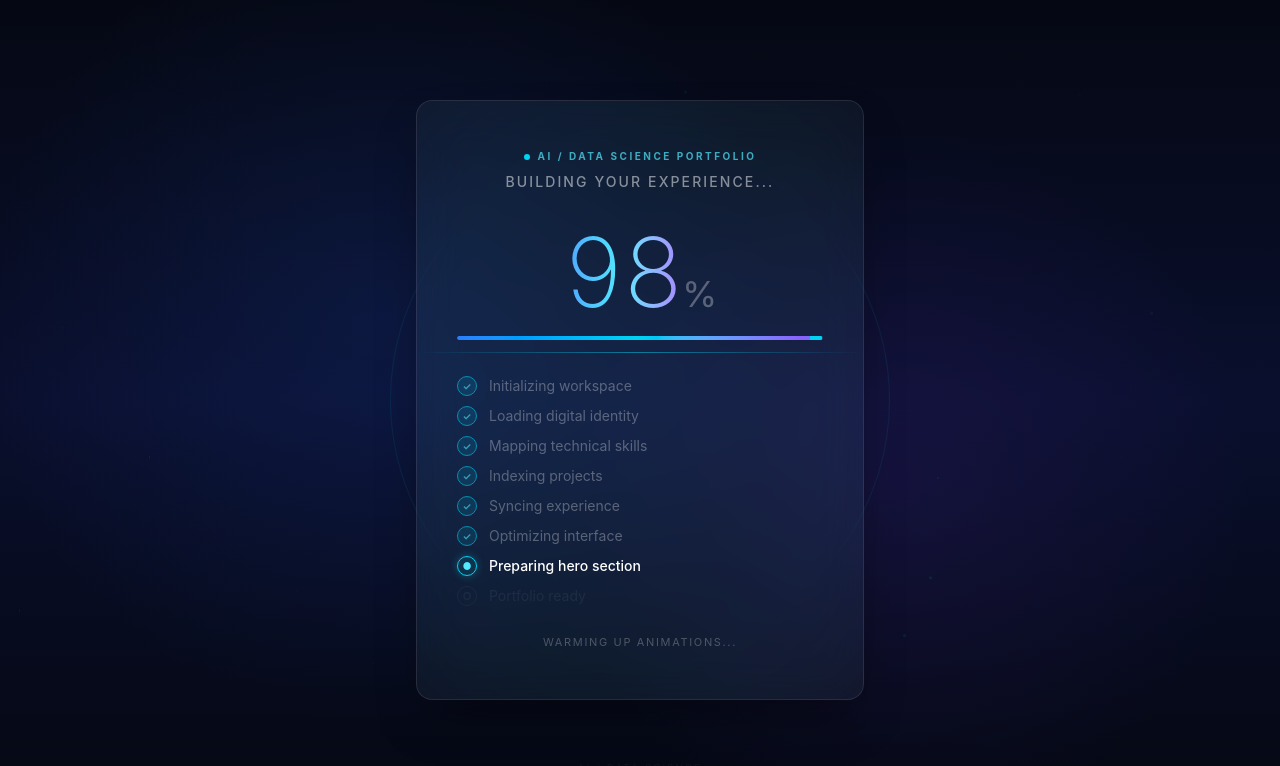
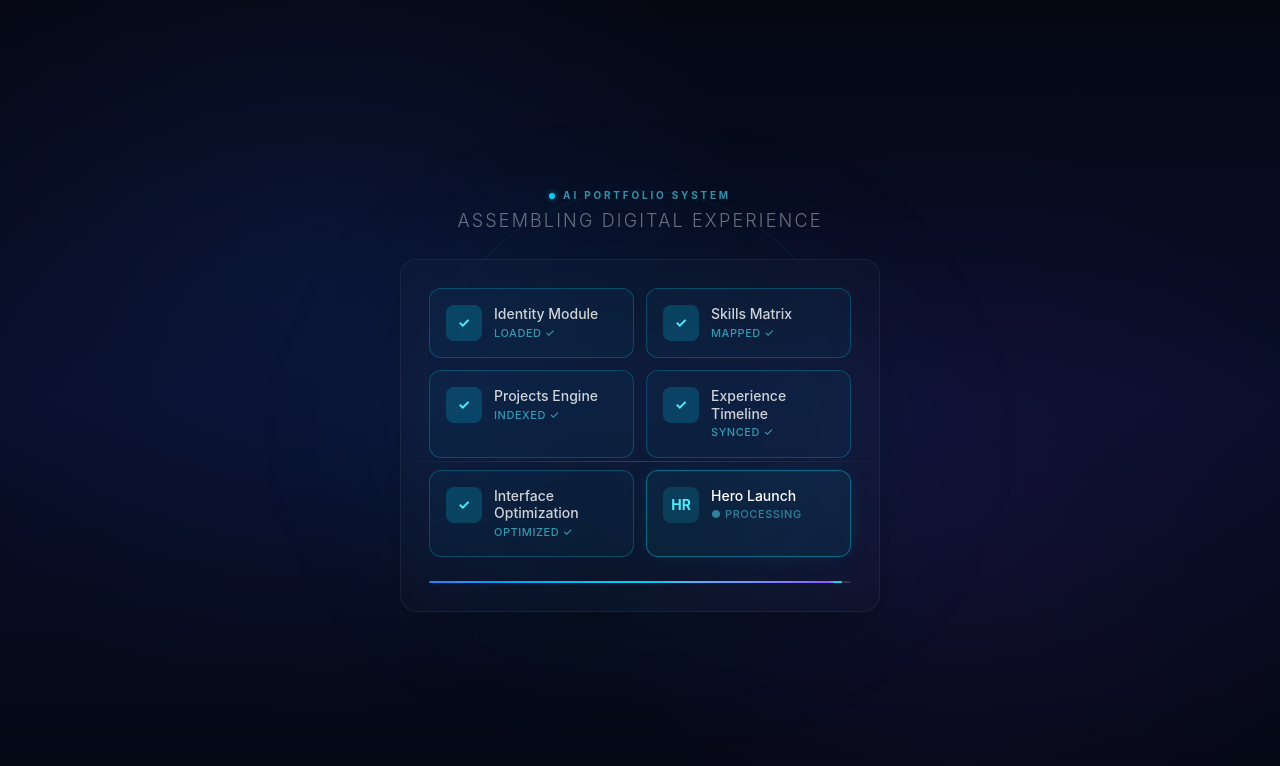
Before and after one commit to Nourhenebenothmen22/nourhene-portfolio, a React (Vite) app: page / in a window 1280 px wide. Shown: the top 766 px of the page. Built offline with nearby package versions, Linux system fonts and the light colour scheme.

Commit message:
feat: AI Portfolio Assembly intro with modules grid and returning visitor detection

```diff
--- a/src/components/IntroShow.jsx
+++ b/src/components/IntroShow.jsx
@@ -4,31 +4,30 @@ import { useLanguage } from "../context/LanguageContext.jsx";
 import { publicAsset } from "../utils/publicAsset.js";
 
 const heroProfileImage = "/image-portfolio/nourhene-profile.webp";
-const LOADER_DURATION = 5800;
-const MAX_DURATION = 7800;
+const FULL_DURATION = 6000;
+const SHORT_DURATION = 1500;
+const MAX_DURATION = 8000;
 
-const STEPS = [
-  { threshold: 0, label: "Initializing workspace", status: "Mounting virtual environment..." },
-  { threshold: 15, label: "Loading digital identity", status: "Verifying credentials..." },
-  { threshold: 30, label: "Mapping technical skills", status: "Indexing skill trees..." },
-  { threshold: 45, label: "Indexing projects", status: "Compiling project modules..." },
-  { threshold: 60, label: "Syncing experience", status: "Optimizing experience timeline..." },
-  { threshold: 75, label: "Optimizing interface", status: "Calibrating UI components..." },
-  { threshold: 90, label: "Preparing hero section", status: "Warming up animations..." },
-  { threshold: 100, label: "Portfolio ready", status: "Launching interface..." },
+const INTRO_MODULES = [
+  { id: "identity", label: "Identity Module", initials: "ID", status: "Loaded" },
+  { id: "skills", label: "Skills Matrix", initials: "SK", status: "Mapped" },
+  { id: "projects", label: "Projects Engine", initials: "PR", status: "Indexed" },
+  { id: "experience", label: "Experience Timeline", initials: "EX", status: "Synced" },
+  { id: "interface", label: "Interface Optimization", initials: "UI", status: "Optimized" },
+  { id: "hero", label: "Hero Launch", initials: "HR", status: "Ready" },
 ];
 
-function Particles({ count = 20 }) {
+function Particles({ count = 18 }) {
   const items = useMemo(
     () =>
       Array.from({ length: count }, (_, i) => ({
         id: i,
         x: Math.random() * 100,
         y: Math.random() * 100,
-        size: Math.random() * 2.5 + 0.5,
+        size: Math.random() * 2 + 0.5,
         duration: Math.random() * 5 + 4,
         delay: Math.random() * 4,
-        floatY: -(Math.random() * 18 + 6),
+        floatY: -(Math.random() * 16 + 4),
       })),
     [count],
   );
@@ -36,9 +35,9 @@ function Particles({ count = 20 }) {
   return items.map((p) => (
     <motion.div
       key={p.id}
-      className="absolute rounded-full bg-cyan-400/20"
+      className="absolute rounded-full bg-cyan-400/15"
       style={{ left: `${p.x}%`, top: `${p.y}%`, width: p.size, height: p.size }}
-      animate={{ y: [0, p.floatY, 0], opacity: [0.1, 0.5, 0.1] }}
+      animate={{ y: [0, p.floatY, 0], opacity: [0.1, 0.4, 0.1] }}
       transition={{ duration: p.duration, repeat: Infinity, delay: p.delay, ease: "easeInOut" }}
     />
   ));
@@ -53,15 +52,20 @@ export default function LoadingShow({ onComplete }) {
   const calledRef = useRef(false);
   const completeTimerRef = useRef(null);
   const safetyTimerRef = useRef(null);
+  const onCompleteRef = useRef(onComplete);
+
+  useEffect(() => {
+    onCompleteRef.current = onComplete;
+  });
 
   const shouldAnimate = !prefersReduced;
 
-  let activeIndex = 0;
-  for (let i = 0; i < STEPS.length; i++) {
-    if (progress >= STEPS[i].threshold) activeIndex = i;
-  }
+  const [isReturning] = useState(() => !!localStorage.getItem("op_intro_seen"));
+  const DURATION = isReturning ? SHORT_DURATION : FULL_DURATION;
 
-  const currentStep = STEPS[activeIndex];
+  useEffect(() => {
+    localStorage.setItem("op_intro_seen", "1");
+  }, []);
 
   useEffect(() => {
     const img = new Image();
@@ -75,7 +79,7 @@ export default function LoadingShow({ onComplete }) {
     const animate = (timestamp) => {
       if (!startRef.current) startRef.current = timestamp;
       const elapsed = timestamp - startRef.current;
-      const raw = Math.min(elapsed / LOADER_DURATION, 1);
+      const raw = Math.min(elapsed / DURATION, 1);
       const eased = 1 - Math.pow(1 - raw, 1.5);
       const pct = Math.min(Math.round(eased * 100), 100);
 
@@ -83,7 +87,7 @@ export default function LoadingShow({ onComplete }) {
 
       if (pct >= 100 && !calledRef.current) {
         calledRef.current = true;
-        completeTimerRef.current = setTimeout(onComplete, 400);
+        completeTimerRef.current = setTimeout(() => onCompleteRef.current(), 400);
       } else if (pct < 100) {
         rafRef.current = requestAnimationFrame(animate);
       }
@@ -93,7 +97,7 @@ export default function LoadingShow({ onComplete }) {
       if (!calledRef.current) {
         calledRef.current = true;
         setProgress(100);
-        setTimeout(onComplete, 200);
+        setTimeout(() => onCompleteRef.current(), 200);
       }
     }, MAX_DURATION);
 
@@ -104,162 +108,219 @@ export default function LoadingShow({ onComplete }) {
       clearTimeout(safetyTimerRef.current);
       clearTimeout(completeTimerRef.current);
     };
-  }, [onComplete]);
+  }, [DURATION]);
 
   useEffect(() => {
     return () => cancelAnimationFrame(rafRef.current);
   }, []);
 
+  const totalModules = INTRO_MODULES.length;
+
   return (
     <motion.div
-      className="fixed inset-0 z-[100] flex items-center justify-center overflow-hidden bg-ink text-white"
+      className="fixed inset-0 z-[100] flex flex-col items-center justify-center overflow-hidden bg-ink text-white"
       initial={shouldAnimate ? { opacity: 0 } : { opacity: 1 }}
-      animate={{ opacity: 1, transition: { duration: 0.5, ease: "easeOut" } }}
-      exit={shouldAnimate ? { opacity: 0, scale: 1.03, filter: "blur(3px)", transition: { duration: 0.4, ease: "easeInOut" } } : { opacity: 0, transition: { duration: 0.1 } }}
+      animate={{ opacity: 1, transition: { duration: 0.4, ease: "easeOut" } }}
+      exit={shouldAnimate ? { opacity: 0, scale: 1.02, filter: "blur(4px)", transition: { duration: 0.45, ease: "easeInOut" } } : { opacity: 0, transition: { duration: 0.1 } }}
       role="progressbar"
       aria-label={t.loadingLabel}
       aria-valuenow={progress}
       aria-valuemin={0}
       aria-valuemax={100}
     >
-      <div className="absolute inset-0 bg-gradient-to-b from-ink via-[#0a0f2e] to-ink" />
-      <div className="absolute inset-0 bg-[radial-gradient(circle_at_30%_40%,rgba(37,99,235,0.12),transparent_40%),radial-gradient(circle_at_70%_60%,rgba(124,58,237,0.1),transparent_35%)]" />
+      <div className="absolute inset-0 bg-gradient-to-b from-ink via-[#090e2a] to-ink" />
+      <div className="absolute inset-0 bg-[radial-gradient(circle_at_25%_35%,rgba(37,99,235,0.10),transparent_40%),radial-gradient(circle_at_75%_65%,rgba(124,58,237,0.08),transparent_35%)]" />
 
       <div
-        className="absolute inset-0 opacity-[0.03]"
+        className="absolute inset-0 opacity-[0.025]"
         style={{
           backgroundImage:
-            "linear-gradient(rgba(255,255,255,0.1) 1px, transparent 1px),linear-gradient(90deg, rgba(255,255,255,0.1) 1px, transparent 1px)",
-          backgroundSize: "60px 60px",
+            "linear-gradient(rgba(255,255,255,0.08) 1px, transparent 1px),linear-gradient(90deg, rgba(255,255,255,0.08) 1px, transparent 1px)",
+          backgroundSize: "50px 50px",
         }}
       />
 
       {shouldAnimate && (
         <motion.div
-          className="absolute rounded-full border border-cyan-400/8"
-          style={{ width: "min(500px, 80vw)", height: "min(500px, 80vw)" }}
+          className="absolute rounded-full border border-cyan-400/6"
+          style={{ width: "min(420px, 70vw)", height: "min(420px, 70vw)" }}
           animate={{ rotate: 360 }}
-          transition={{ duration: 20, repeat: Infinity, ease: "linear" }}
+          transition={{ duration: 25, repeat: Infinity, ease: "linear" }}
         />
       )}
 
       {shouldAnimate && <Particles />}
 
+      <div className="relative z-10 flex w-full max-w-lg flex-col items-center px-4">
         <motion.div
-        className="relative z-10 mx-4 w-full max-w-md"
-        initial={shouldAnimate ? { opacity: 0, y: 20 } : {}}
-        animate={shouldAnimate ? { opacity: 1, y: 0, transition: { duration: 0.6, ease: "easeOut", delay: 0.15 } } : {}}
+          initial={shouldAnimate ? { opacity: 0, y: -10 } : {}}
+          animate={shouldAnimate ? { opacity: 1, y: 0, transition: { duration: 0.5, delay: 0.15 } } : {}}
+          className="mb-1 flex items-center gap-2 text-[10px] font-bold tracking-[0.28em] text-cyan-300/60 uppercase"
         >
-        <div className="relative overflow-hidden rounded-2xl border border-white/10 bg-white/[0.04] shadow-2xl shadow-black/40 backdrop-blur-xl">
-          {shouldAnimate && (
-            <motion.div
-              className="pointer-events-none absolute left-0 right-0 z-20 h-px bg-gradient-to-r from-transparent via-cyan-400/50 to-transparent"
-              animate={{ top: ["-2%", "102%"] }}
-              transition={{ duration: 3.5, repeat: Infinity, ease: "linear", delay: 0.5 }}
-            />
-          )}
-
-          <div className="pointer-events-none absolute -inset-20 rounded-full bg-cyan-500/5 blur-3xl" />
-
-          <div className="relative z-10 flex flex-col items-center px-8 py-10 md:px-10 md:py-12">
-            <motion.div
-              initial={shouldAnimate ? { opacity: 0, y: -8 } : {}}
-              animate={shouldAnimate ? { opacity: 1, y: 0, transition: { duration: 0.5, delay: 0.25 } } : {}}
-              className="mb-2 flex items-center gap-2 text-[10px] font-bold tracking-[0.25em] text-cyan-300/70 uppercase"
-            >
-              <span className="inline-block h-1.5 w-1.5 rounded-full bg-cyan-400" />
-              AI / Data Science Portfolio
+          <span className="inline-block h-1.5 w-1.5 rounded-full bg-cyan-400 shadow-[0_0_6px_rgba(34,211,238,0.5)]" />
+          AI Portfolio System
         </motion.div>
 
         <motion.h2
           initial={shouldAnimate ? { opacity: 0 } : {}}
-              animate={shouldAnimate ? { opacity: 1, transition: { duration: 0.5, delay: 0.35 } } : {}}
-              className="mb-8 text-center text-sm font-medium tracking-[0.15em] text-white/50 uppercase"
+          animate={shouldAnimate ? { opacity: 1, transition: { duration: 0.5, delay: 0.25 } } : {}}
+          className="mb-6 text-center text-base font-light tracking-[0.12em] text-white/40 uppercase md:text-lg"
         >
-              Building your experience...
+          Assembling Digital Experience
         </motion.h2>
 
-            <motion.div className="mb-4 text-center">
-              <span className="bg-gradient-to-r from-blue-400 via-cyan-300 to-violet-400 bg-clip-text text-7xl font-extralight tabular-nums tracking-tight text-transparent md:text-8xl">
-                {progress}
+        <div className="relative w-full">
+          {shouldAnimate && (
+            <div className="pointer-events-none absolute -inset-4 z-10 overflow-hidden" style={{ maskImage: "linear-gradient(to bottom, transparent 0%, black 8%, black 92%, transparent 100%)" }}>
+              <motion.div
+                className="absolute left-0 right-0 h-px bg-gradient-to-r from-transparent via-cyan-400/30 to-transparent"
+                animate={{ top: ["-5%", "105%"] }}
+                transition={{ duration: 3, repeat: Infinity, ease: "linear", delay: 0.8 }}
+              />
+            </div>
+          )}
+
+          <div className="relative rounded-2xl border border-white/[0.06] bg-white/[0.02] p-5 shadow-2xl shadow-black/30 backdrop-blur-sm md:p-7">
+            <div className="pointer-events-none absolute -inset-10 rounded-full bg-cyan-500/[0.04] blur-3xl" />
+
+            <div className="relative z-10">
+              <motion.div
+                className="grid grid-cols-2 gap-2.5 md:gap-3"
+                initial={shouldAnimate ? { opacity: 0 } : {}}
+                animate={shouldAnimate ? { opacity: 1, transition: { duration: 0.4, delay: 0.35 } } : {}}
+              >
+                {INTRO_MODULES.map((module, i) => {
+                  const threshold = i / totalModules;
+                  const nextThreshold = (i + 1) / totalModules;
+                  const ratio = progress / 100;
+                  const isCompleted = ratio >= nextThreshold;
+                  const isActive = !isCompleted && ratio >= threshold;
+
+                  return (
+                    <motion.div
+                      key={module.id}
+                      initial={shouldAnimate ? { opacity: 0, y: 14, scale: 0.94 } : {}}
+                      animate={shouldAnimate
+                        ? {
+                            opacity: isCompleted || isActive ? 1 : 0.35,
+                            y: 0,
+                            scale: 1,
+                            transition: {
+                              opacity: { duration: 0.3 },
+                              y: { duration: 0.4, delay: 0.4 + i * 0.09 },
+                              scale: { duration: 0.4, delay: 0.4 + i * 0.09 },
+                            },
+                          }
+                        : { opacity: 1, y: 0, scale: 1 }}
+                      className={`relative rounded-xl border p-3 transition-all duration-500 md:p-4 ${
+                        isCompleted
+                          ? "border-cyan-400/25 bg-cyan-400/[0.04]"
+                          : isActive
+                            ? "border-cyan-400/40 bg-cyan-400/[0.06] shadow-[0_0_24px_rgba(34,211,238,0.06)]"
+                            : "border-white/[0.05] bg-white/[0.01]"
+                      }`}
+                    >
+                      {isActive && shouldAnimate && (
+                        <motion.div
+                          className="pointer-events-none absolute inset-0 rounded-xl"
+                          animate={{ boxShadow: ["0 0 0px rgba(34,211,238,0)", "0 0 18px rgba(34,211,238,0.06)", "0 0 0px rgba(34,211,238,0)"] }}
+                          transition={{ duration: 2, repeat: Infinity, ease: "easeInOut" }}
+                        />
+                      )}
+
+                      <div className="flex items-start gap-3">
+                        <div
+                          className={`grid h-8 w-8 shrink-0 place-items-center rounded-lg text-xs font-bold transition-all duration-500 md:h-9 md:w-9 md:text-sm ${
+                            isCompleted
+                              ? "bg-cyan-400/20 text-cyan-300"
+                              : isActive
+                                ? "bg-cyan-400/15 text-cyan-300"
+                                : "bg-white/[0.04] text-white/25"
+                          }`}
+                        >
+                          {isCompleted ? (
+                            <motion.span
+                              initial={shouldAnimate ? { scale: 0 } : {}}
+                              animate={shouldAnimate ? { scale: 1, transition: { type: "spring", stiffness: 300, damping: 15 } } : {}}
+                            >
+                              ✓
+                            </motion.span>
+                          ) : (
+                            module.initials
+                          )}
+                        </div>
+
+                        <div className="flex flex-col gap-0.5">
+                          <span
+                            className={`text-xs font-medium leading-tight transition-colors duration-500 md:text-sm ${
+                              isCompleted
+                                ? "text-white/80"
+                                : isActive
+                                  ? "text-white"
+                                  : "text-white/30"
+                            }`}
+                          >
+                            {module.label}
                           </span>
-              <span className="text-3xl text-white/30 md:text-4xl">%</span>
+                          <span
+                            className={`text-[10px] font-medium uppercase tracking-wider transition-all duration-500 md:text-[11px] ${
+                              isCompleted
+                                ? "text-cyan-300/60"
+                                : isActive
+                                  ? "text-cyan-300/80"
+                                  : "text-white/15"
+                            }`}
+                          >
+                            {isActive ? (
+                              <motion.span
+                                animate={shouldAnimate ? { opacity: [0.5, 1, 0.5] } : {}}
+                                transition={{ duration: 1.5, repeat: Infinity, ease: "easeInOut" }}
+                              >
+                                ● Processing
+                              </motion.span>
+                            ) : isCompleted ? (
+                              `${module.status} ✓`
+                            ) : (
+                              "Pending"
+                            )}
+                          </span>
+                        </div>
+                      </div>
+                    </motion.div>
+                  );
+                })}
               </motion.div>
 
-            <div className="relative mb-8 h-1 w-full overflow-hidden rounded-full bg-white/10">
+              <motion.div
+                initial={shouldAnimate ? { opacity: 0 } : {}}
+                animate={shouldAnimate ? { opacity: 1, transition: { duration: 0.5, delay: 0.9 } } : {}}
+                className="relative mt-5 h-[2px] overflow-hidden rounded-full bg-white/[0.06] md:mt-6"
+              >
                 <div
                   className="h-full rounded-full bg-gradient-to-r from-blue-500 via-cyan-400 to-violet-500"
                   style={{ width: `${progress}%`, transition: "width 0.1s linear" }}
                 />
                 <div
-                className="absolute top-1/2 h-3 w-3 -translate-y-1/2 rounded-full bg-cyan-400 shadow-[0_0_12px_rgba(34,211,238,0.6)]"
-                style={{ left: `calc(${progress}% - 6px)` }}
+                  className="absolute top-1/2 h-2 w-2 -translate-y-1/2 rounded-full bg-cyan-400 shadow-[0_0_8px_rgba(34,211,238,0.5)]"
+                  style={{ left: `calc(${progress}% - 4px)` }}
                 />
-            </div>
-
-            <div className="mb-6 w-full space-y-0.5">
-              {STEPS.map((step, i) => {
-                const isActive = i === activeIndex;
-                const isCompleted = i < activeIndex;
-
-                return (
-                  <motion.div
-                    key={step.threshold}
-                    className="flex items-center gap-3 py-1"
-                    initial={shouldAnimate ? false : {}}
-                    animate={shouldAnimate ? { opacity: isActive ? 1 : isCompleted ? 0.6 : 0.3 } : {}}
-                    transition={{ duration: 0.3 }}
-                  >
-                    <motion.div
-                      className={`flex h-5 w-5 shrink-0 items-center justify-center rounded-full border text-[10px] font-bold transition-colors duration-300 ${
-                        isCompleted
-                          ? "border-cyan-400 bg-cyan-400/20 text-cyan-300"
-                          : isActive
-                            ? "border-cyan-400 bg-cyan-400/10 text-cyan-300 shadow-[0_0_8px_rgba(34,211,238,0.3)]"
-                            : "border-white/15 text-white/20"
-                      }`}
-                      animate={shouldAnimate && isActive ? { scale: [1, 1.2, 1] } : {}}
-                      transition={{ duration: 0.4, ease: "easeOut" }}
-                    >
-                      {isCompleted ? "✓" : isActive ? "●" : "○"}
-                    </motion.div>
-
-                    <span
-                      className={`text-sm leading-5 transition-colors duration-300 ${
-                        isActive
-                          ? "font-medium text-white"
-                          : isCompleted
-                            ? "text-white/50"
-                            : "text-white/20"
-                      }`}
-                    >
-                      {step.label}
+                <span className="absolute right-0 top-1/2 -translate-y-1/2 text-[9px] font-medium tracking-wider text-white/25">
+                  {progress}%
                 </span>
               </motion.div>
-                );
-              })}
+            </div>
+          </div>
+        </div>
       </div>
 
       <motion.div
-              key={currentStep.status}
-              initial={shouldAnimate ? { opacity: 0, y: 6 } : {}}
-              animate={shouldAnimate ? { opacity: 0.5, y: 0, transition: { duration: 0.3 } } : { opacity: 0.5 }}
-              className="text-center text-[11px] tracking-[0.15em] text-white/50 uppercase"
+        initial={shouldAnimate ? { opacity: 0 } : { opacity: 0.15 }}
+        animate={shouldAnimate ? { opacity: 0.15, transition: { delay: 1.5, duration: 0.8 } } : { opacity: 0.15 }}
+        className="absolute bottom-5 left-1/2 -translate-x-1/2 text-[9px] tracking-[0.25em] text-white/15 uppercase"
       >
-              {currentStep.status}
-            </motion.div>
-          </div>
-        </div>
-      </motion.div>
-
-      <motion.div
-        initial={shouldAnimate ? { opacity: 0 } : { opacity: 0.2 }}
-        animate={shouldAnimate ? { opacity: 0.2, transition: { delay: 1.5, duration: 0.8 } } : { opacity: 0.2 }}
-        className="absolute bottom-6 left-1/2 -translate-x-1/2 text-[10px] tracking-[0.2em] text-white/20 uppercase"
-      >
-        <span className="inline-block h-px w-6 bg-white/20 align-middle" />
-        <span className="mx-3">AI / Data Science</span>
-        <span className="inline-block h-px w-6 bg-white/20 align-middle" />
+        <span className="inline-block h-px w-5 bg-white/15 align-middle" />
+        <span className="mx-3">AI / Data Science Engine</span>
+        <span className="inline-block h-px w-5 bg-white/15 align-middle" />
       </motion.div>
     </motion.div>
   );
```
Lines whose indentation alone changed are shown as unchanged.
